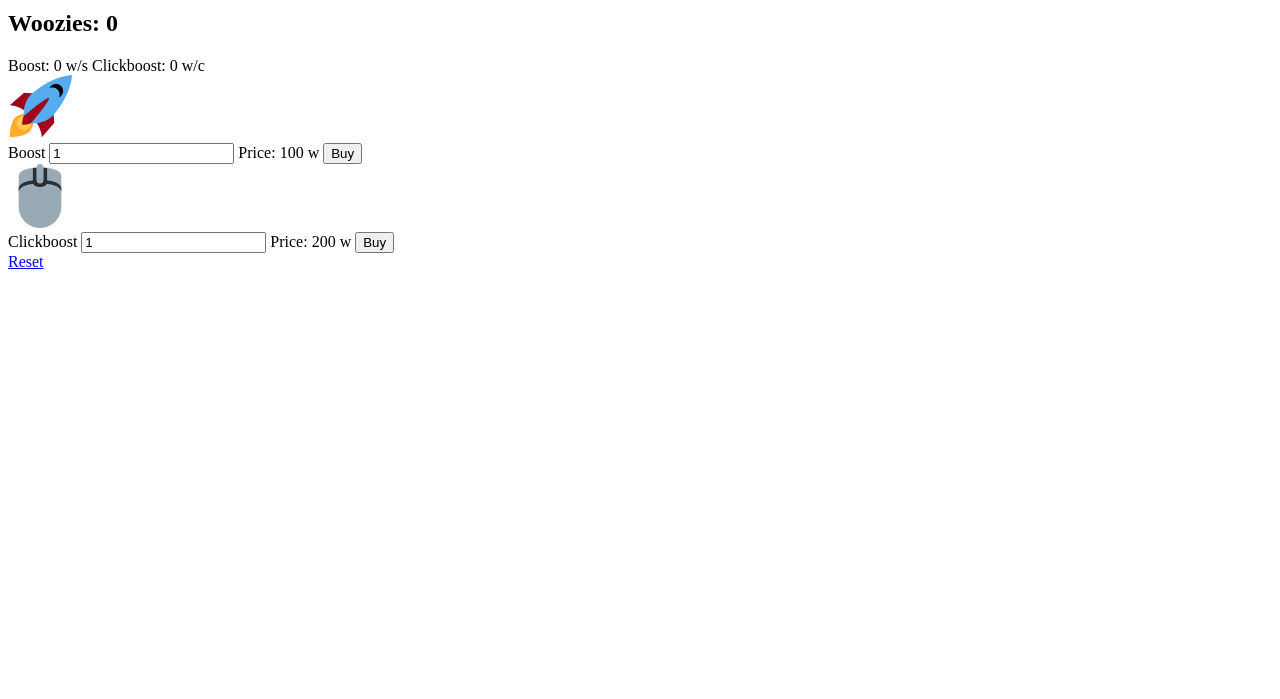
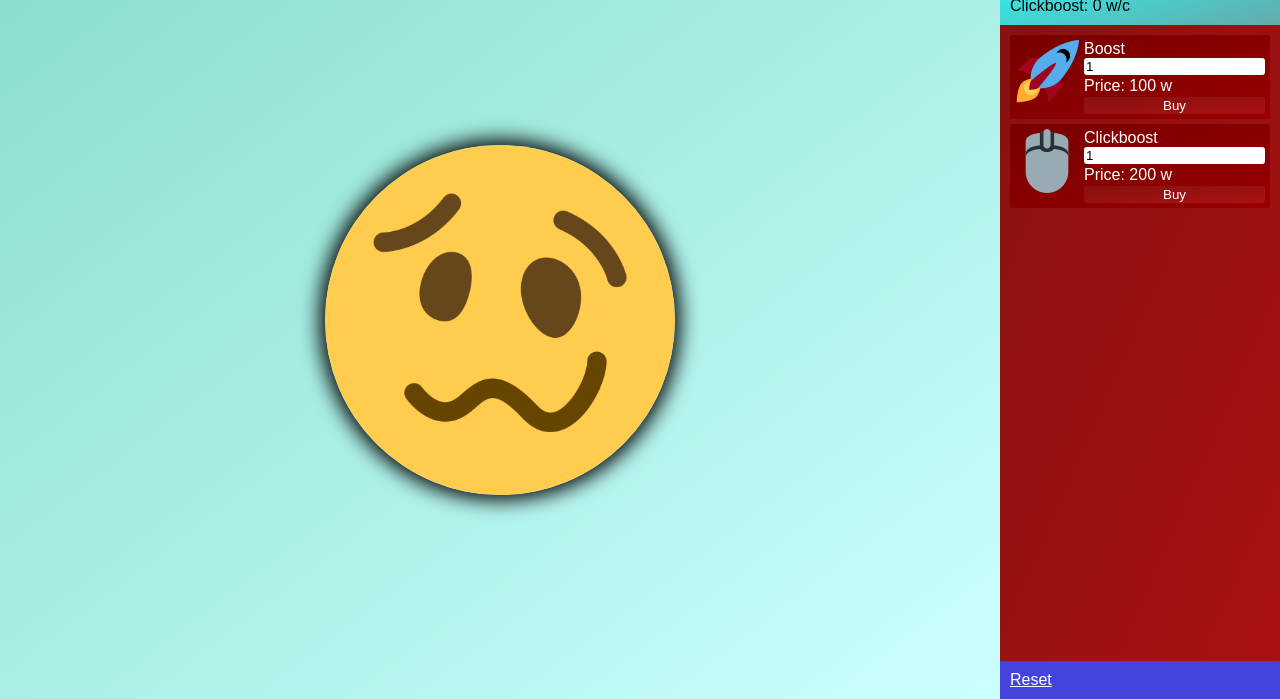
Before and after one commit to julian20yt/woozyclickerv2, a website: page index.html in a window 1280 px wide. Shown: the part 101-800 px from the top of the page. Drawn offline with Linux system fonts and the light colour scheme; the site is published under a folder, as on GitHub Pages, so addresses that start at the root find nothing.

Commit message:
small fix

```diff
--- a/index.html
+++ b/index.html
@@ -2,7 +2,7 @@
 <html>
 	<head>
 		<title>Woozy Clicker</title>
-		<link rel="stylesheet" href="/woozy.css">
+		<link rel="stylesheet" href="woozy.css">
 		<meta name="viewport" content="width=device-width, initial-scale=1">
 		<script src="woozy.js"></script>
 		<meta name="og:title" content="Woozy Clicker">
```
